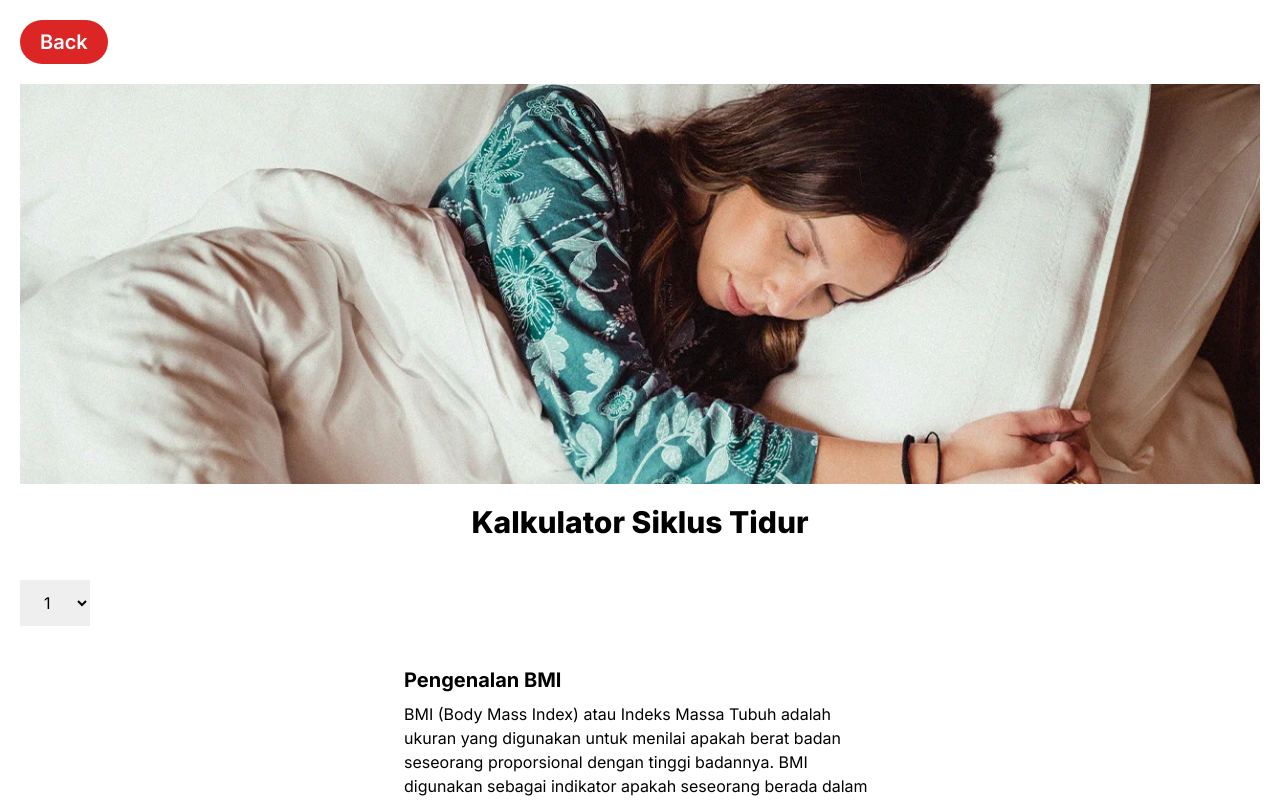
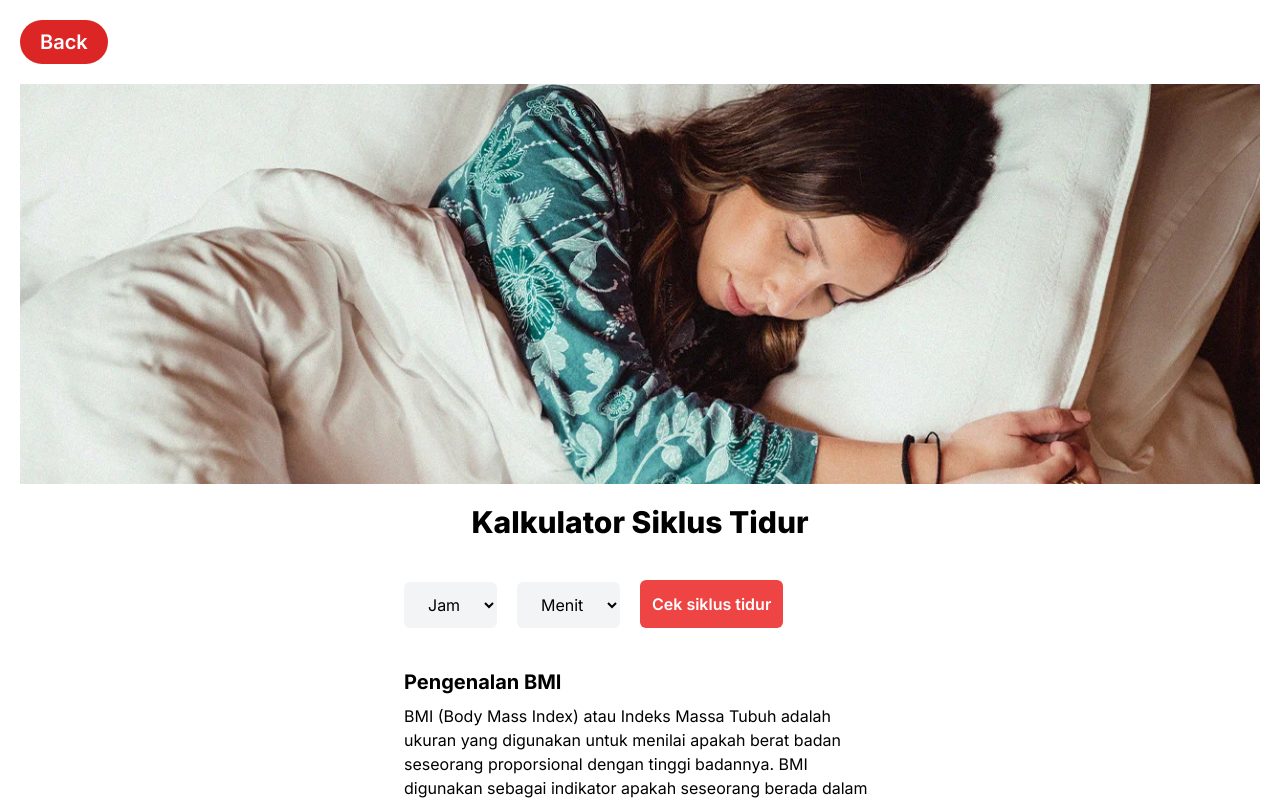
Before and after one commit to patradinata/Website-kesehatan, a React (Vite) app: page /kalkulatorsiklustidur in a window 1280 px wide. Shown: the top 800 px of the page. Built offline with nearby package versions, Linux system fonts and the light colour scheme.

Commit message:
feat : make kalkulator siklus tidur feature

```diff
--- a/src/KalkulatorSiklusTidur.jsx
+++ b/src/KalkulatorSiklusTidur.jsx
@@ -4,6 +4,49 @@ import { ToastContainer, toast } from "react-toastify";
 import "react-toastify/dist/ReactToastify.css";
 
 const KalkulatorBmi = () => {
+  const [submited, setSubmited] = useState(false);
+  const [jam, getJam] = useState("");
+  const [menit, getMenit] = useState("");
+  const [results, setResults] = useState([]);
+
+  const getWaktu = (e) => {
+    e.preventDefault();
+
+    if (jam === "" || menit === "") {
+      setSubmited(false);
+      return toast.error("Pilih jam dan menit!");
+    } else {
+      setSubmited(true);
+
+      const totalMenitBangun = parseInt(jam) * 60 + parseInt(menit);
+
+      const durasiSiklus = {
+        6: 540,
+        5: 450,
+        4: 360,
+        3: 270,
+      };
+
+      const newResults = [];
+
+      [6, 5, 4, 3].forEach((siklus) => {
+        const waktuTidur =
+          (totalMenitBangun - durasiSiklus[siklus] + 1440) % 1440;
+        const jamTidur = Math.floor(waktuTidur / 60);
+        const menitTidur = waktuTidur % 60;
+
+        newResults.push({
+          siklus,
+          jamTidur,
+          menitTidur,
+          durasi: durasiSiklus[siklus] / 60,
+        });
+      });
+
+      setResults(newResults);
+    }
+  };
+
   const artikel = [
     {
       linkCover:
@@ -47,16 +90,178 @@ const KalkulatorBmi = () => {
           <h1 className="text-xl lg:text-3xl font-extrabold text-center">
             Kalkulator Siklus Tidur
           </h1>
-          <form>
-            <ul className="grid grid-cols-12 gap-5 justify-center">
-              <li>
-                <select className="px-5 py-3" name="" id="">
-                  <option className="bg-red-500 py-5" value="">1</option>
-                  <option className="bg-red-500 py-5" value="">2</option>
-                </select>
-              </li>
-            </ul>
-          </form>
+          <div className="px-0 lg:px-60 xl:px-96 space-y-10">
+            <form
+              className="flex justify-between items-end"
+              onSubmit={getWaktu}
+            >
+              <ul className="flex items-end gap-5">
+                <li>
+                  <select
+                    onChange={(e) => getJam(e.target.value)}
+                    className="bg-gray-100 outline-none rounded-md px-5 py-3"
+                    name=""
+                    id=""
+                  >
+                    <option className="py-5" value={false} selected disabled>
+                      Jam
+                    </option>
+                    <option className="py-5" value="1">
+                      01
+                    </option>
+                    <option className="py-5" value="2">
+                      02
+                    </option>
+                    <option className="py-5" value="3">
+                      03
+                    </option>
+                    <option className="py-5" value="4">
+                      04
+                    </option>
+                    <option className="py-5" value="5">
+                      05
+                    </option>
+                    <option className="py-5" value="6">
+                      06
+                    </option>
+                    <option className="py-5" value="7">
+                      07
+                    </option>
+                    <option className="py-5" value="8">
+                      08
+                    </option>
+                    <option className="py-5" value="9">
+                      09
+                    </option>
+                    <option className="py-5" value="10">
+                      10
+                    </option>
+                    <option className="py-5" value="11">
+                      11
+                    </option>
+                    <option className="py-5" value="12">
+                      12
+                    </option>
+                    <option className="py-5" value="13">
+                      13
+                    </option>
+                    <option className="py-5" value="14">
+                      14
+                    </option>
+                    <option className="py-5" value="15">
+                      15
+                    </option>
+                    <option className="py-5" value="16">
+                      16
+                    </option>
+                    <option className="py-5" value="17">
+                      17
+                    </option>
+                    <option className="py-5" value="18">
+                      18
+                    </option>
+                    <option className="py-5" value="19">
+                      19
+                    </option>
+                    <option className="py-5" value="20">
+                      20
+                    </option>
+                    <option className="py-5" value="21">
+                      21
+                    </option>
+                    <option className="py-5" value="22">
+                      22
+                    </option>
+                    <option className="py-5" value="23">
+                      23
+                    </option>
+                    <option className="py-5" value="24">
+                      24
+                    </option>
+                  </select>
+                </li>
+                <li>
+                  <select
+                    onChange={(e) => getMenit(e.target.value)}
+                    className="bg-gray-100 outline-none rounded-md px-5 py-3"
+                    name=""
+                    id=""
+                  >
+                    <option className="py-5" value="false">
+                      Menit
+                    </option>
+                    <option className="py-5" value="0">
+                      00
+                    </option>
+                    <option className="py-5" value="5">
+                      05
+                    </option>
+                    <option className="py-5" value="10">
+                      10
+                    </option>
+                    <option className="py-5" value="15">
+                      15
+                    </option>
+                    <option className="py-5" value="20">
+                      20
+                    </option>
+                    <option className="py-5" value="25">
+                      25
+                    </option>
+                    <option className="py-5" value="30">
+                      30
+                    </option>
+                    <option className="py-5" value="35">
+                      35
+                    </option>
+                    <option className="py-5" value="40">
+                      40
+                    </option>
+                    <option className="py-5" value="45">
+                      45
+                    </option>
+                    <option className="py-5" value="50">
+                      50
+                    </option>
+                    <option className="py-5" value="55">
+                      55
+                    </option>
+                  </select>
+                </li>
+                <li className="flex justify-center">
+                  <button
+                    type="submit"
+                    className="bg-red-500 text-white font-semibold w-full p-3 rounded-md"
+                  >
+                    Cek siklus tidur
+                  </button>
+                </li>
+              </ul>
+              {submited && (
+                <ul className="space-y-5">
+                  {results.map((result, index) => (
+                    <li
+                      key={index}
+                      className={`w-72 bg-red-${
+                        500 + index * 100
+                      } text-white rounded-md p-3`}
+                    >
+                      <div className="flex justify-between">
+                        <p className="text-lg font-bold">
+                          {result.jamTidur}:{result.menitTidur < 10 ? "0" : ""}
+                          {result.menitTidur}
+                        </p>
+                        <p className="text-lg font-bold">Disarankan</p>
+                      </div>
+                      <p className="mt-3">
+                        {result.durasi} jam tidur, {result.siklus} siklus tidur
+                      </p>
+                    </li>
+                  ))}
+                </ul>
+              )}
+            </form>
+          </div>
           <div className="px-0 lg:px-60 xl:px-96 space-y-10">
             <div>
               <h2 className="text-lg sm:text-xl font-bold">Pengenalan BMI</h2>
@@ -272,7 +477,9 @@ const KalkulatorBmi = () => {
           </div>
         </div>
         <footer className="w-full">
-          <p className="text-sm sm:text-base text-center">&copy;Joan Orlando Purba | 2024</p>
+          <p className="text-sm sm:text-base text-center">
+            &copy;Joan Orlando Purba | 2024
+          </p>
         </footer>
       </div>
       <ToastContainer />
```
